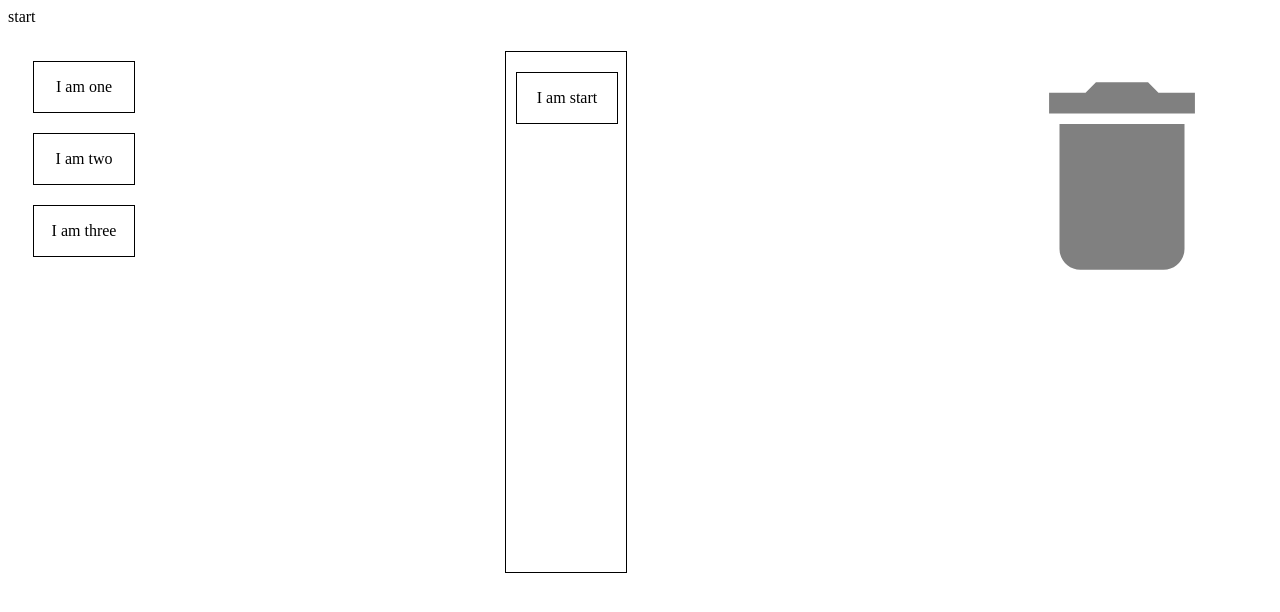
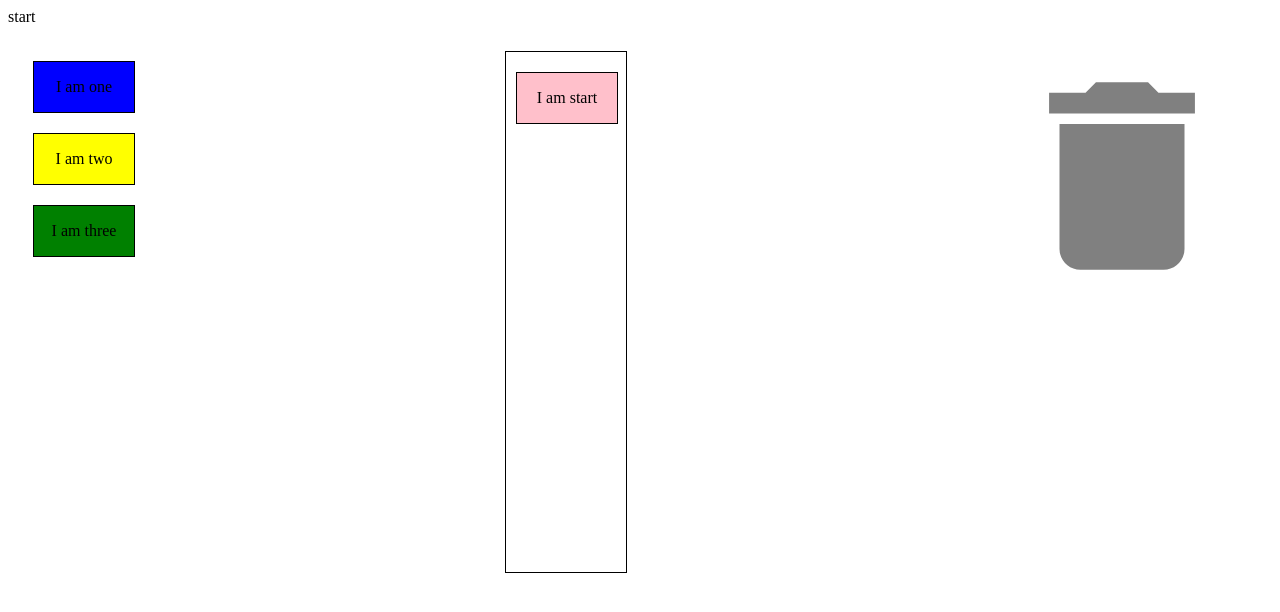
Before and after one commit to LMU-TINA-ABT/dndplayground, a React (Create React App) app: page / in a window 1280 px wide. Shown: the top 612 px of the page. Built offline with nearby package versions, Linux system fonts and the light colour scheme.

Commit message:
hand over type

```diff
--- a/src/App.tsx
+++ b/src/App.tsx
@@ -1,6 +1,5 @@
 import React, {useState} from 'react';
 import {
-    closestCenter,
     DndContext,
     DragOverlay,
     KeyboardSensor,
@@ -17,6 +16,7 @@ import {Bin} from "./components/droppable/Bin";
 
 function App() {
     const [activeId, setActiveId] = useState("null");
+    const [activeType, setActiveType] = useState<"blue" | "yellow" | "green" | "pink">("pink");
     const [isActive, setIsActive] = useState(true);
     const [items, setItems] = useState<ItemProps[]>([]);
     const [number, setNumber] = useState<number>(1);
@@ -36,9 +36,9 @@ function App() {
             <Stack direction={"row"} spacing={6} justifyContent={"space-between"}>
                 <div style={{margin: "25px"}}>
                     <Stack direction={"column"}>
-                        <BuildingBlock id="one" isInAlgorithm={false}/>
-                        <BuildingBlock id="two" isInAlgorithm={false}/>
-                        <BuildingBlock id="three" isInAlgorithm={false}/>
+                        <BuildingBlock id="one" isInAlgorithm={false} type={"blue"}/>
+                        <BuildingBlock id="two" isInAlgorithm={false} type={"yellow"}/>
+                        <BuildingBlock id="three" isInAlgorithm={false} type={"green"}/>
                     </Stack>
                 </div>
                 <div style={{margin: "25px"}}>
@@ -49,13 +49,14 @@ function App() {
                 </div>
             </Stack>
             <DragOverlay>
-                {isActive ? <MyItem isOverlay={true} id={activeId}/> : null}
+                {isActive ? <MyItem isOverlay={true} id={activeId} type={activeType}/> : null}
             </DragOverlay>
         </DndContext>
     );
 
     function handleDragStart(event: any) {
         setIsActive(true);
+        setActiveType(event.active.data.current.type);
         setActiveId(event.active.id);
     }
 
@@ -74,6 +75,8 @@ function App() {
 
         setIsActive(false);
 
+        const isTop = active?.rect?.current?.translated?.top > over?.rect?.top;
+
         if (over && over.id === "bin" && active.data.current.isInAlgorithm) {
             const newItems = [...items];
             const filteredItems = newItems.filter(item => item.id != active.id);
@@ -83,7 +86,7 @@ function App() {
         if (over && over.id !== "bin" && !active.data.current.isInAlgorithm) {
             const index = items.indexOf(items.find(item => item.id === over.id)!);
             const newItems = [...items];
-            newItems.splice(index, 0, {id: active.id + getNumber(), isOverlay:false})
+            newItems.splice(index, 0, {id: active.id + getNumber(), isOverlay:false, type: activeType})
             setItems(newItems);
         } else if (over && over.id !== "bin") {
             if (active.id !== over.id) {
--- a/src/components/draggable/AlgorithmBlock.tsx
+++ b/src/components/draggable/AlgorithmBlock.tsx
@@ -6,7 +6,8 @@ import {CSS} from '@dnd-kit/utilities';
 type DraggableProps = {
     id: string,
     isInAlgorithm: boolean,
-    isNonDraggable?: boolean
+    isNonDraggable?: boolean,
+    type: "blue" | "yellow" | "green" | "pink"
 }
 
 export const AlgorithmBlock: React.FC<DraggableProps> = (props: DraggableProps) => {
@@ -31,7 +32,7 @@ export const AlgorithmBlock: React.FC<DraggableProps> = (props: DraggableProps)
 
     return (
         <div ref={useAlgorithmBlockRef} style={style} {...attributes} {...listeners}>
-            <MyItem isOverlay={false} id={props.id} isOver={isOver}/>
+            <MyItem isOverlay={false} id={props.id} isOver={isOver} type={props.type}/>
         </div>
     );
 };
--- a/src/components/draggable/BuildingBlock.tsx
+++ b/src/components/draggable/BuildingBlock.tsx
@@ -4,13 +4,14 @@ import {MyItem} from "./MyItem";
 
 type DraggableProps = {
     id: string,
-    isInAlgorithm: boolean
+    isInAlgorithm: boolean,
+    type: "blue" | "yellow" | "green" | "pink"
 }
 
 export const BuildingBlock: React.FC<DraggableProps> = (props: DraggableProps) => {
     const {attributes, listeners, setNodeRef, transform} = useDraggable({
         id: props.id,
-        data: {isInAlgorithm: props.isInAlgorithm}
+        data: {isInAlgorithm: props.isInAlgorithm, type: props.type}
     });
 
     const style = transform ? {
@@ -20,7 +21,7 @@ export const BuildingBlock: React.FC<DraggableProps> = (props: DraggableProps) =
 
     return (
         <div ref={setNodeRef} style={style} {...listeners} {...attributes}>
-            <MyItem id={props.id} isOverlay={false} />
+            <MyItem id={props.id} isOverlay={false} type={props.type}/>
         </div>
     );
 };
--- a/src/components/draggable/MyItem.tsx
+++ b/src/components/draggable/MyItem.tsx
@@ -3,18 +3,19 @@ export type ItemProps = {
     id: string;
     isOverlay: boolean;
     isOver?: boolean;
+    type: "blue" | "yellow" | "green" | "pink"
 }
 
 export const MyItem: React.FC<ItemProps> = (props: ItemProps) => {
 
     function getBackgroundColor() {
-        if (props.isOverlay) {
-            return "grey";
-        } else if (props.isOver) {
-            return "red";
-        } else {
-            return "white";
-        }
+        // if (props.isOverlay) {
+        //     return "grey";
+        // } else if (props.isOver) {
+        //     return "red";
+        // } else {
+            return props.type;
+        // }
     }
 
     const style = {
@@ -25,8 +26,7 @@ export const MyItem: React.FC<ItemProps> = (props: ItemProps) => {
         alignItems: "center",
         justifyContent: "center",
         border: "1px solid black",
-        margin: "10px 0",
-        background: "white"
+        margin: "10px 0"
     };
 
     return(
--- a/src/components/droppable/AlgorithmContainer.tsx
+++ b/src/components/droppable/AlgorithmContainer.tsx
@@ -32,8 +32,8 @@ export function AlgorithmContainer(props: DroppableProps) {
             items={props.items}
         >
             <Stack ref={setNodeRef} style={style} direction={"column"} justifyContent={"flex-start"}>
-                <AlgorithmBlock isNonDraggable={false} isInAlgorithm={true} key={"start"} id={"start"}/>
-                {props.items.map(item => <AlgorithmBlock isInAlgorithm={true} key={item.id} id={item.id}/>)}
+                <AlgorithmBlock isNonDraggable={false} isInAlgorithm={true} key={"start"} id={"start"} type={"pink"}/>
+                {props.items.map(item => <AlgorithmBlock isInAlgorithm={true} key={item.id} id={item.id} type={item.type}/>)}
             </Stack>
         </SortableContext>
     );
```
